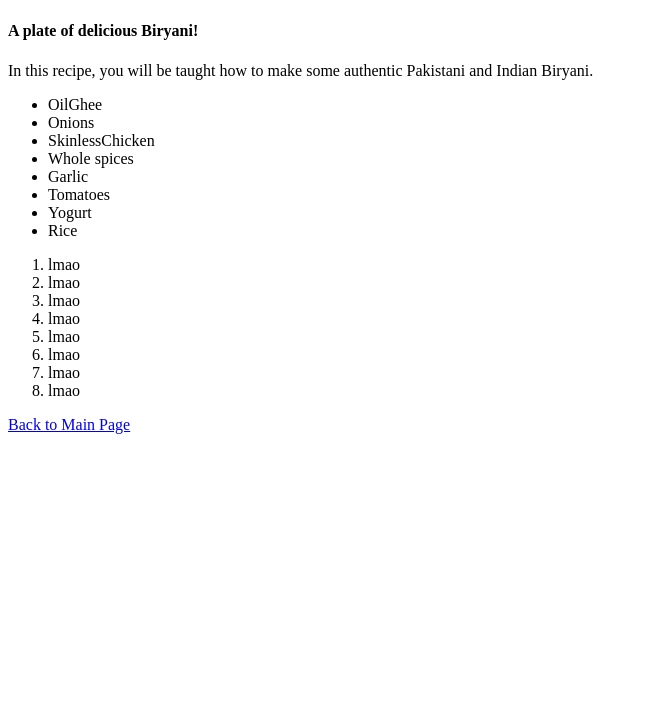
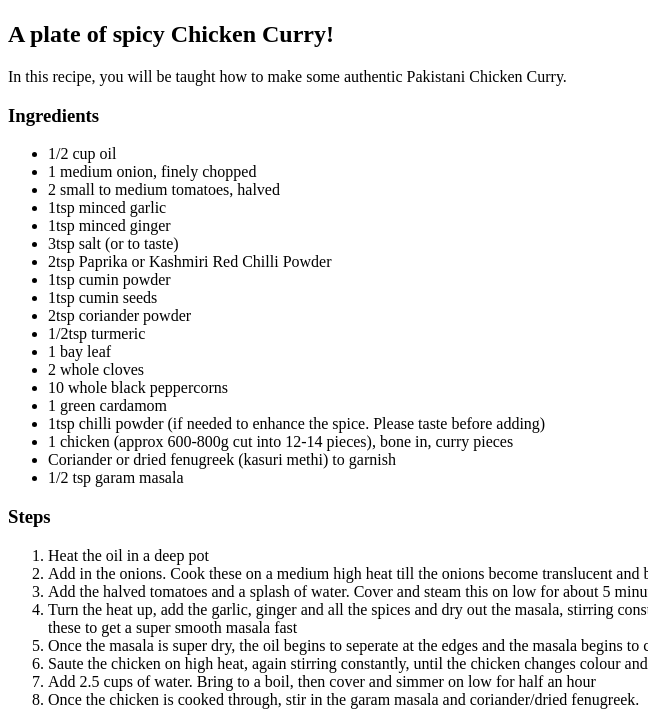
Before and after one commit to M-YusufKH/odin-recipes, a plain HTML site: page recipes/chickencurry.html in a window 1280 px wide. Shown: the part 511-1223 px from the top of the page, without its empty margins (0-648 px from the left). Before the commit the page ends 953 px from the top, so only its background shows below. Drawn offline with Linux system fonts and the light colour scheme.

Commit message:
Finished chicken curry and edited biryani

```diff
--- a/recipes/chickencurry.html
+++ b/recipes/chickencurry.html
@@ -4,31 +4,46 @@
     <meta charset="UTF-8">
     <meta http-equiv="X-UA-Compatible" content="IE=edge">
     <meta name="viewport" content="width=device-width, initial-scale=1.0">
-    <title>Biryani</title>
+    <title>Chicken Curry</title>
 </head>
 <body>
-    <img src="https://www.teaforturmeric.com/wp-content/uploads/2020/11/Pakistani-Chicken-Biryani-2-e1608874346462-768x1025.jpg"alt="Biryani"height="500px"width="400px">
-    <h4>A plate of delicious Biryani!</h4>
-    <p>In this recipe, you will be taught how to make some authentic Pakistani and Indian Biryani.</p>
+    <img src="https://i0.wp.com/fatimacooks.net/wp-content/uploads/2020/02/Copy-of-Matar-Gosht-Shorba.png?resize=540%2C720&ssl=1"alt="Chicken Curry"height="500px"width="400px">
+    <h2>A plate of spicy Chicken Curry!</h2>
+    <p>In this recipe, you will be taught how to make some authentic Pakistani Chicken Curry.</p>
+
+    <h3>Ingredients</h3>
     <ul>
-        <li>OilGhee</li>
-        <li>Onions</li>
-        <li>SkinlessChicken</li>
-        <li>Whole spices</li>
-        <li>Garlic</li>
-        <li>Tomatoes</li>
-        <li>Yogurt</li>
-        <li>Rice</li>
+        <li>1/2 cup oil</li>
+        <li>1 medium onion, finely chopped</li>
+        <li>2 small to medium tomatoes, halved</li>
+        <li>1tsp minced garlic</li>
+        <li>1tsp minced ginger</li>
+        <li>3tsp salt (or to taste)</li>
+        <li>2tsp Paprika or Kashmiri Red Chilli Powder</li>
+        <li>1tsp cumin powder</li>
+        <li>1tsp cumin seeds</li>
+        <li>2tsp coriander powder</li>
+        <li>1/2tsp turmeric</li>
+        <li>1 bay leaf</li>
+        <li>2 whole cloves</li>
+        <li>10 whole black peppercorns</li>
+        <li>1 green cardamom</li>
+        <li>1tsp chilli powder (if needed to enhance the spice. Please taste before adding)</li>
+        <li>1 chicken (approx 600-800g cut into 12-14 pieces), bone in, curry pieces</li>
+        <li>Coriander or dried fenugreek (kasuri methi) to garnish</li>
+        <li>1/2 tsp garam masala</li>
     </ul>
+
+    <h3>Steps</h3>
     <ol>
-        <li>lmao</li>
-        <li>lmao</li>
-        <li>lmao</li>
-        <li>lmao</li>
-        <li>lmao</li>
-        <li>lmao</li>
-        <li>lmao</li>
-        <li>lmao</li>
+        <li>Heat the oil in a deep pot</li>
+        <li>Add in the onions. Cook these on a medium high heat till the onions become translucent and begin to brown lightly on the edges</li>
+        <li>Add the halved tomatoes and a splash of water. Cover and steam this on low for about 5 minutes. Once the 5 minutes are up, the peel should slip off the tomatoes easily. Pull these out</li>
+        <li>Turn the heat up, add the garlic, ginger and all the spices and dry out the masala, stirring constantly. Use your spoon to mash the onions and tomatoes as you stir. Alternatively, you can blend these to get a super smooth masala fast</li>
+        <li>Once the masala is super dry, the oil begins to seperate at the edges and the masala begins to catch at the bottom of the pot, add the chicken</li>
+        <li>Saute the chicken on high heat, again stirring constantly, until the chicken changes colour and no longer remains pink</li>
+        <li>Add 2.5 cups of water. Bring to a boil, then cover and simmer on low for half an hour</li>
+        <li>Once the chicken is cooked through, stir in the garam masala and coriander/dried fenugreek.</li>
     </ol>
 
 <a href="../index.html">Back to Main Page</a>
```
Also changed, not shown: index.html (+3 -0 lines), recipes/biryani.html (+5 -1 lines).
